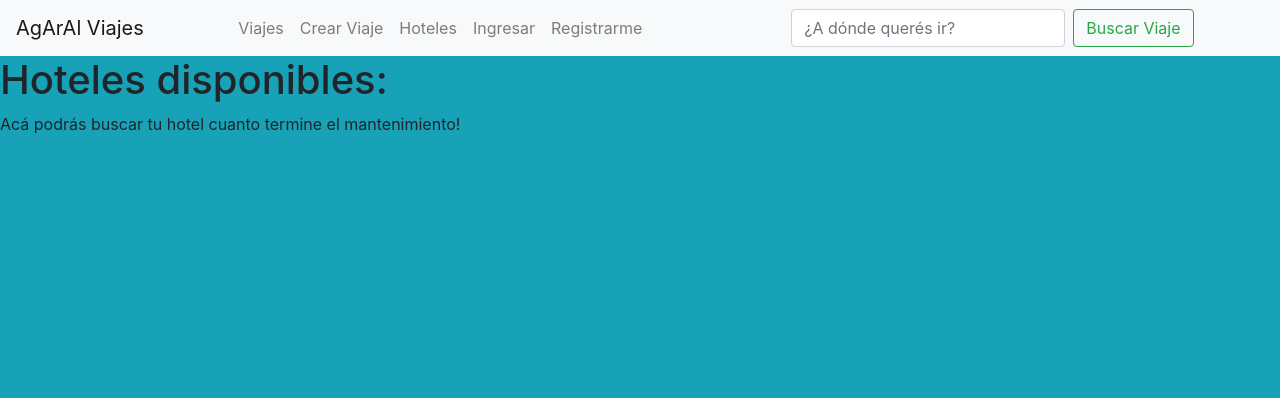
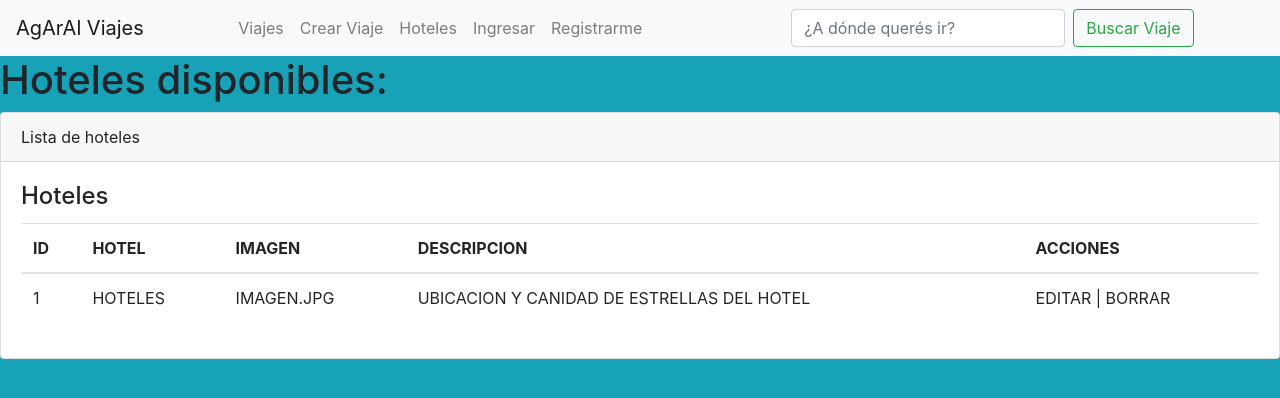
Before and after one commit to Arielele/TpViaje, a Django app: template templates/lista_hoteles.html in a window 1280 px wide. Shown: the top 398 px of the page. Run offline with Django 3.2, Linux system fonts and the light colour scheme; the template is opened without the code that fills it, so the values that code supplies are empty.

Commit message:
cambios en las url, cambios en lista_hoteles.html, se agrega seccion hoteles

```diff
--- a/templates/base.html
+++ b/templates/base.html
@@ -8,10 +8,7 @@
   <meta http-equiv="X-UA-Compatible" content="IE=edge">
   <meta name="viewport" content="width=
     , initial-scale=1.0">
-  <title>
-    {% block titulo %}
-    {% endblock %}
-  </title>
+  <title> {% block titulo %} {% endblock %} </title>
 </head>
 
 <body class="bg-info">
@@ -24,25 +21,25 @@
     <div class="collapse navbar-collapse d-flex justify-content-around" id="navbarNavDropdown">
       <ul class="navbar-nav">
         <li class="nav-item">
-          <a class="nav-link" href="/viajes/">Viajes <span class="sr-only">(current)</span></a>
+          <a class="nav-link" href="{% url 'lista_viajes' %}">Viajes <span class="sr-only">(current)</span></a>
         </li>
         <li class="nav-item">
-          <a class="nav-link" href="/viajes/crear-viajes/">Crear Viaje</a>
+          <a class="nav-link" href="{% url 'create_viaje'%}">Crear Viaje</a>
         </li>
         <li class="nav-item">
-          <a class="nav-link" href="/viajes/hoteles/">Hoteles</a>
+          <a class="nav-link" href="{% url 'lista_hoteles'%}">Hoteles</a>
         </li>
         {% if request.user.is_authenticated %}
         <li class="nav-item">
-          <a class="nav-link" href="/logout/">Salir</a>
+          <a class="nav-link" href="{% url 'logout' %}">Salir</a>
         </li>
         {% else %}
 
         <li class="nav-item">
-          <a class="nav-link" href="/login/">Ingresar</a>
+          <a class="nav-link" href="{% url 'login'%}">Ingresar</a>
         </li>
         <li class="nav-item">
-          <a class="nav-link" href="/register/">Registrarme</a>
+          <a class="nav-link" href="{%url 'register'%}">Registrarme</a>
         </li>
         {% endif %}
       </ul>
@@ -54,8 +51,8 @@
     </div>
   </nav>
 
-  {% block contenido %}
-  {% endblock %}
+  {% block contenido %} {% endblock %}
+
 
 </body>
 <script src="https://cdn.jsdelivr.net/npm/jquery@3.5.1/dist/jquery.slim.min.js"
--- a/templates/lista_hoteles.html
+++ b/templates/lista_hoteles.html
@@ -7,10 +7,41 @@ Busca tu hotel
 {% block contenido %}
 
 <h1>Hoteles disponibles:</h1>
-Acá podrás buscar tu hotel cuanto termine el mantenimiento!
 
-<table>
+<div class="card">
+   <div class="card-header">
+      Lista de hoteles
+   </div>
+   <div class="card-body">
+      <h4 class="card-title">Hoteles</h4>
+
+      <table class="table">
+         <thead>
+            <tr>
+               <th>ID</th>
+               <th>HOTEL</th>
+               <th>IMAGEN</th>
+               <th>DESCRIPCION</th>
+               <th>ACCIONES</th>
+            </tr>
+         </thead>
+         <tbody>
+            <tr>
+               <td>1</td>
+               <td>HOTELES</td>
+               <td>IMAGEN.JPG</td>
+               <td>UBICACION Y CANIDAD DE ESTRELLAS DEL HOTEL</td>
+               <td>EDITAR | BORRAR</td>
+            </tr>
+         </tbody>
+      </table>
+
+   </div>
+</div>
+
+
+<!-- <table>
    {{form.as_table}}
-</table>
+</table> -->
 
 {% endblock %}
```
Also changed, not shown: agencia/urls.py (+4 -19 lines), templates/editar-hotel.html (added, +9 -0 lines), viajes/urls.py (+6 -3 lines), viajes/views.py (+4 -16 lines), db.sqlite3.
